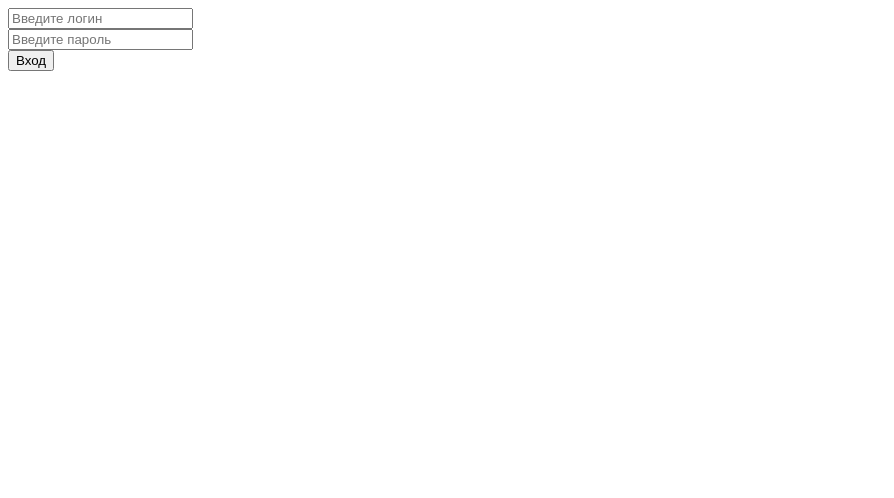
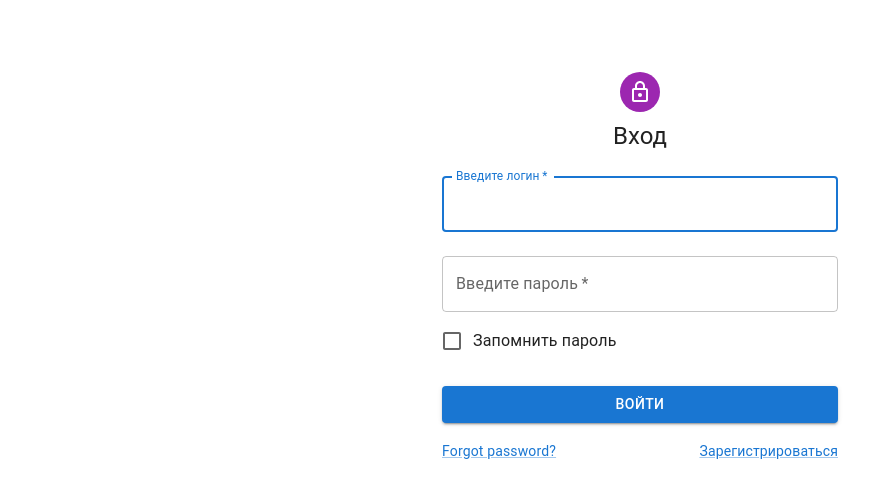
Before and after one commit to zulamho/repair-project, a React (Create React App) app in the folder client/: page /signin in a window 1280 px wide. Shown: the top 498 px of the page, without its empty margins (0-894 px from the left). Built offline with nearby package versions, Linux system fonts and the light colour scheme.

Commit message:
Оформ вид вход страницы

```diff
--- a/client/src/components/pages/SignUpPage/SignUpPage.jsx
+++ b/client/src/components/pages/SignUpPage/SignUpPage.jsx
@@ -48,6 +48,7 @@
 
   return (
     <>
+
       <Container component="main" maxWidth="xs">
         <CssBaseline />
         <Box
@@ -149,8 +150,8 @@
             </Button>
             <Grid container justifyContent="flex-end">
               <Grid item>
-                <Link href="#" variant="body2">
-                  Already have an account? Sign in
+                <Link href="/signin" variant="body2">
+                  У вас уже есть аккаунт?  <b>Войти</b>
                 </Link>
               </Grid>
             </Grid>
--- a/client/src/components/pages/SigninPage/SigninPage.jsx
+++ b/client/src/components/pages/SigninPage/SigninPage.jsx
@@ -2,6 +2,20 @@
 import { useDispatch, useSelector } from "react-redux";
 import { Redirect } from "react-router";
 import { auth } from "../../../redux/features/application";
+import * as React from "react";
+import Avatar from "@mui/material/Avatar";
+import Button from "@mui/material/Button";
+import CssBaseline from "@mui/material/CssBaseline";
+import TextField from "@mui/material/TextField";
+import FormControlLabel from "@mui/material/FormControlLabel";
+import Checkbox from "@mui/material/Checkbox";
+import Link from "@mui/material/Link";
+import Grid from "@mui/material/Grid";
+import Box from "@mui/material/Box";
+import LockOutlinedIcon from "@mui/icons-material/LockOutlined";
+import Typography from "@mui/material/Typography";
+import Container from "@mui/material/Container";
+import { createTheme, ThemeProvider } from "@mui/material/styles";
 
 function SigninPage() {
   const dispatch = useDispatch();
@@ -32,22 +46,80 @@
 
   return (
     <>
-      <input
+      <Container component="main" maxWidth="xs">
+        <CssBaseline />
+        <Box
+          sx={{
+            marginTop: 8,
+            display: "flex",
+            flexDirection: "column",
+            alignItems: "center",
+          }}
+        >
+          <Avatar sx={{ m: 1, bgcolor: "secondary.main" }}>
+            <LockOutlinedIcon />
+          </Avatar>
+          <Typography component="h1" variant="h5">
+            Вход
+          </Typography>
+          <Box
+            component="form"
+            //  onSubmit={handleSubmit}
+            noValidate
+            sx={{ mt: 1 }}
+          >
+            <TextField
               type="text"
               onChange={handleChangeLogin}
-        value={login}
-        placeholder="Введите логин"
+              margin="normal"
+              required
+              fullWidth
+              id="login"
+              label="Введите логин"
+              name="login"
+              autoComplete="login"
+              autoFocus
             />
-      <br />
-      <input
+            <TextField
               type="password"
               onChange={handleChangePassword}
-        value={password}
+              margin="normal"
+              required
+              fullWidth
+              name="password"
+              label="Введите пароль"
               type="password"
-        placeholder="Введите пароль"
+              id="password"
+              autoComplete="current-password"
             />
-      <br />
-      <button onClick={handleTransfer}>Вход</button>
+            <FormControlLabel
+              control={<Checkbox value="remember" color="primary" />}
+              label="Запомнить пароль"
+            />
+            <Button
+              onClick={handleTransfer}
+              type="submit"
+              fullWidth
+              variant="contained"
+              sx={{ mt: 3, mb: 2 }}
+            >
+              Войти
+            </Button>
+            <Grid container>
+              <Grid item xs>
+                <Link href="#" variant="body2">
+                  Forgot password?
+                </Link>
+              </Grid>
+              <Grid item>
+                <Link href="SignUp" variant="body2">
+                  {"Зарегистрироваться"}
+                </Link>
+              </Grid>
+            </Grid>
+          </Box>
+        </Box>
+      </Container>
     </>
   );
 }
```
Lines whose indentation alone changed are shown as unchanged.
